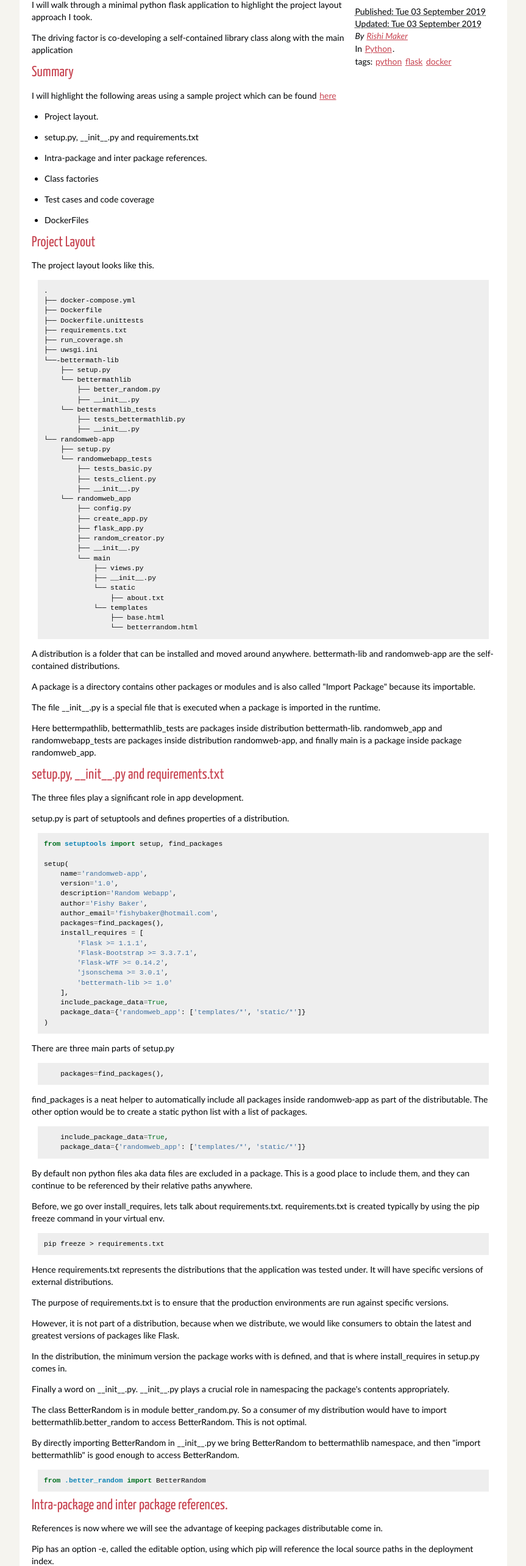
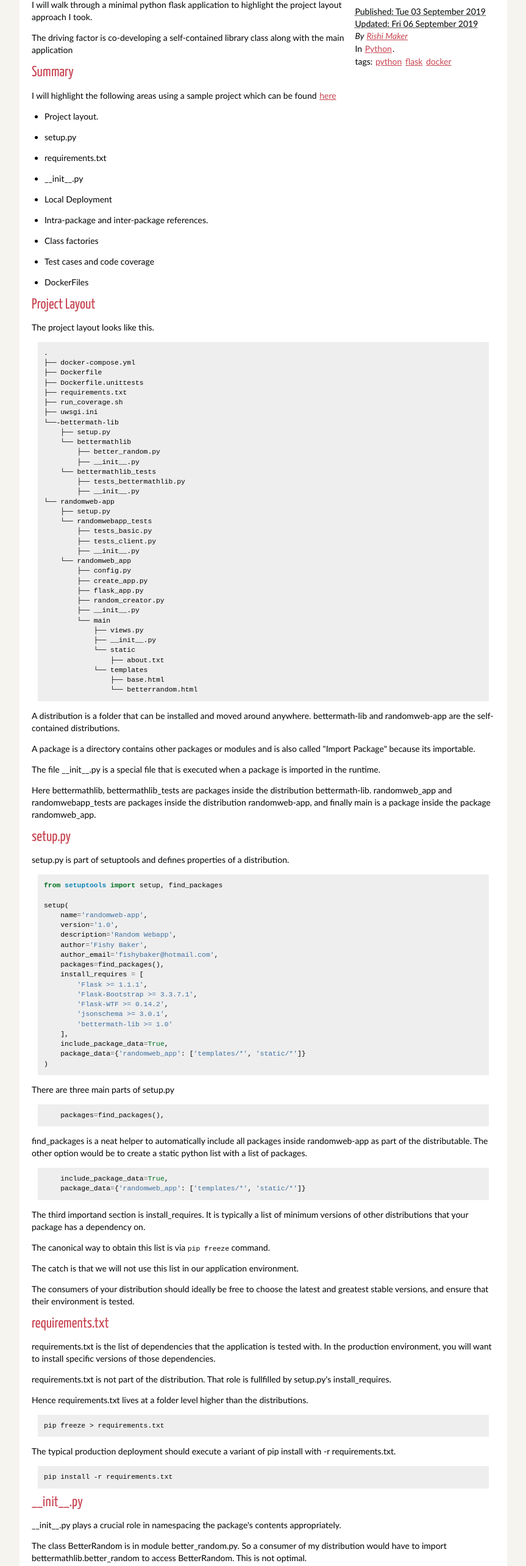
Before and after one commit to cmlzaGk/cmlzaGk.github.io, a plain HTML site: page tag/flask.html in a window 1280 px wide. Shown: the part 229-2797 px from the top of the page at 61% size, without its empty margins (208-1071 px from the left). Drawn offline with Linux system fonts and the light colour scheme; files whose address does not match are found by name.

Commit message:
Post: modified python-project-layout.html

```diff
--- a/tag/flask.html
+++ b/tag/flask.html
@@ -17,14 +17,14 @@
 
             <aside id="featured" class="body">
                 <article>
-                    <h1 class="entry-title"><a href="/python-project-layout.html">Python Project Layout For Flask and Everything</a></h1>
+                    <h1 class="entry-title"><a href="/python-project-layout.html">Python Project Layout For Flask And Everything</a></h1>
 <footer class="post-info">
         <abbr class="published" title="2019-09-03T10:20:00-07:00">
                 Published: Tue 03 September 2019
         </abbr>
 		<br />
-        <abbr class="modified" title="2019-09-03T10:20:00-07:00">
-                Updated: Tue 03 September 2019
+        <abbr class="modified" title="2019-09-06T11:30:00-07:00">
+                Updated: Fri 06 September 2019
         </abbr>
 
         <address class="vcard author">
@@ -38,8 +38,11 @@
 <p>I will highlight the following areas using a sample project which can be found <a href="https://github.com/cmlzaGk/sampleflask">here</a></p>
 <ul>
 <li>Project layout.</li>
-<li>setup.py, __init__.py and requirements.txt</li>
-<li>Intra-package and inter package references.</li>
+<li>setup.py</li>
+<li>requirements.txt</li>
+<li>__init__.py</li>
+<li>Local Deployment</li>
+<li>Intra-package and inter-package references.</li>
 <li>Class factories</li>
 <li>Test cases and code coverage</li>
 <li>DockerFiles</li>
@@ -87,9 +90,8 @@
 <p>A distribution is a folder that can be installed and moved around anywhere.  bettermath-lib and randomweb-app are the self-contained distributions.</p>
 <p>A package is a directory contains other packages or modules and is also called "Import Package" because its importable.</p>
 <p>The file __init__.py is a special file that is executed when a package is imported in the runtime.</p>
-<p>Here bettermpathlib, bettermathlib_tests are packages inside distribution bettermath-lib. randomweb_app and randomwebapp_tests are packages inside distribution randomweb-app, and finally main is a package inside package randomweb_app.</p>
-<h2>setup.py, __init__.py and requirements.txt</h2>
-<p>The three files play a significant role in app development.</p>
+<p>Here bettermathlib, bettermathlib_tests are packages inside the distribution bettermath-lib. randomweb_app and randomwebapp_tests are packages inside the distribution randomweb-app, and finally main is a package inside the package randomweb_app.</p>
+<h2>setup.py</h2>
 <p>setup.py is part of setuptools and defines properties of a distribution.</p>
 <div class="highlight"><pre><span></span><span class="kn">from</span> <span class="nn">setuptools</span> <span class="kn">import</span> <span class="n">setup</span><span class="p">,</span> <span class="n">find_packages</span>
 
@@ -124,44 +126,55 @@
 </pre></div>
 
 
-<p>By default non python files aka data files are excluded in a package. This is a good place to include them, and they can continue to be referenced by their relative paths anywhere.</p>
-<p>Before, we go over install_requires, lets talk about requirements.txt. requirements.txt is created typically by using the pip freeze command in your virtual env.</p>
+<p>The third importand section is install_requires. It is typically a list of minimum versions of other distributions that your package has a dependency on.</p>
+<p>The canonical way to obtain this list is via <code>pip freeze</code> command.</p>
+<p>The catch is that we will not use this list in our application environment.</p>
+<p>The consumers of your distribution should ideally be free to choose the latest and greatest stable versions, and ensure that their environment is tested.</p>
+<h2>requirements.txt</h2>
+<p>requirements.txt is the list of dependencies that the application is tested with. In the production environment, you will want to install specific versions of those dependencies.</p>
+<p>requirements.txt is not part of the distribution. That role is fullfilled by setup.py's install_requires.</p>
+<p>Hence requirements.txt lives at a folder level higher than the distributions.</p>
 <div class="highlight"><pre><span></span>pip freeze &gt; requirements.txt
 </pre></div>
 
 
-<p>Hence requirements.txt represents the distributions that the application was tested under. It will have specific versions of external distributions.</p>
-<p>The purpose of requirements.txt is to ensure that the production environments are run against specific versions.</p>
-<p>However, it is not part of a distribution, because when we distribute, we would like consumers to obtain the latest and greatest versions of packages like Flask.</p>
-<p>In the distribution, the minimum version the package works with is defined, and that is where install_requires in setup.py comes in.</p>
-<p>Finally a word on __init__.py.  __init__.py plays a crucial role in namespacing the package's contents appropriately.</p>
+<p>The typical production deployment should execute a variant of pip install with -r requirements.txt.</p>
+<div class="highlight"><pre><span></span>pip install -r requirements.txt
+</pre></div>
+
+
+<h2>__init__.py</h2>
+<p>__init__.py plays a crucial role in namespacing the package's contents appropriately.</p>
 <p>The class BetterRandom is in module better_random.py. So a consumer of my distribution would have to import bettermathlib.better_random to access BetterRandom. This is not optimal.</p>
 <p>By directly importing BetterRandom in __init__.py we bring BetterRandom to bettermathlib namespace, and then "import bettermathlib" is good enough to access BetterRandom.</p>
 <div class="highlight"><pre><span></span><span class="kn">from</span> <span class="nn">.better_random</span> <span class="kn">import</span> <span class="n">BetterRandom</span>
 </pre></div>
 
 
-<h2>Intra-package and inter package references.</h2>
-<p>References is now where we will see the advantage of keeping packages distributable come in.</p>
+<h2>Local Deployment</h2>
 <p>Pip has an option -e, called the editable option, using which pip will reference the local source paths in the deployment index.</p>
 <div class="highlight"><pre><span></span>pip install  --no-deps -e bettermath-lib/
 pip install  --no-deps -e randomweb-app/
 </pre></div>
 
 
-<p>After this both the packages are self-contained and installed in the dev environment. We can continue to make code changes without re-installing the packages.</p>
-<p>For referencing modules within a package, we will use the intra-package references :</p>
+<p>After this, both the packages are self-contained and installed in the dev environment. We can continue to make code changes without re-installing the packages.</p>
+<p>We also want to exclude these distributions in the applications requirements.txt in case we need to regenerate requirements.txt.</p>
+<div class="highlight"><pre><span></span>pip freeze --exclude-editable &gt; requirements.txt
+</pre></div>
+
+
+<p>For co-developed distributions we will call pip seperately for these distributions.</p>
+<h2>Intra-package and inter package references.</h2>
+<p>References is now where we will see the advantage of keeping packages distributable come in.</p>
+<p>For referencing modules within a package, we will use the intra-package references using the . notation.</p>
+<p>We should be ok taking dependecies on where the relative paths of modules within a package are.</p>
 <div class="highlight"><pre><span></span><span class="kn">from</span> <span class="nn">..random_creator</span> <span class="kn">import</span> <span class="n">random_int</span>
 </pre></div>
 
 
 <p>For inter-package references, we can now use absolute references without worrying about where the actual code for the package resides.</p>
 <div class="highlight"><pre><span></span><span class="kn">from</span> <span class="nn">bettermathlib</span> <span class="kn">import</span> <span class="n">BetterRandom</span>
-</pre></div>
-
-
-<p>Since we used pip to deploy the two distributions, we want to exclude these distributions in the applications requirements.txt. Instead, we will deploy all co-developed distributions seperately in production.</p>
-<div class="highlight"><pre><span></span>pip freeze --exclude-editable &gt; requirements.txt
 </pre></div>
 
 
@@ -242,7 +255,10 @@ RUN python3 -m pip uninstall -y randomweb-app
 RUN python3 -m pip install  coverage
 RUN python3 -m pip install  --no-deps -e bettermath-lib/
 RUN python3 -m pip install  --no-deps -e randomweb-app/
-</pre></div>                </article>
+</pre></div>
+
+
+<p>Thank you. The complete sample project is <a href="https://github.com/cmlzaGk/sampleflask">here</a>.</p>                </article>
             </aside><!-- /#featured -->
         <section id="extras" class="body">
                 <div class="blogroll">
```
Also changed, not shown: archives.html (+1 -1 lines), author/rishi-maker.html (+41 -25 lines), category/python.html (+41 -25 lines), index.html (+41 -25 lines), python-project-layout.html (+41 -25 lines), tag/docker.html (+41 -25 lines), tag/python.html (+41 -25 lines).
